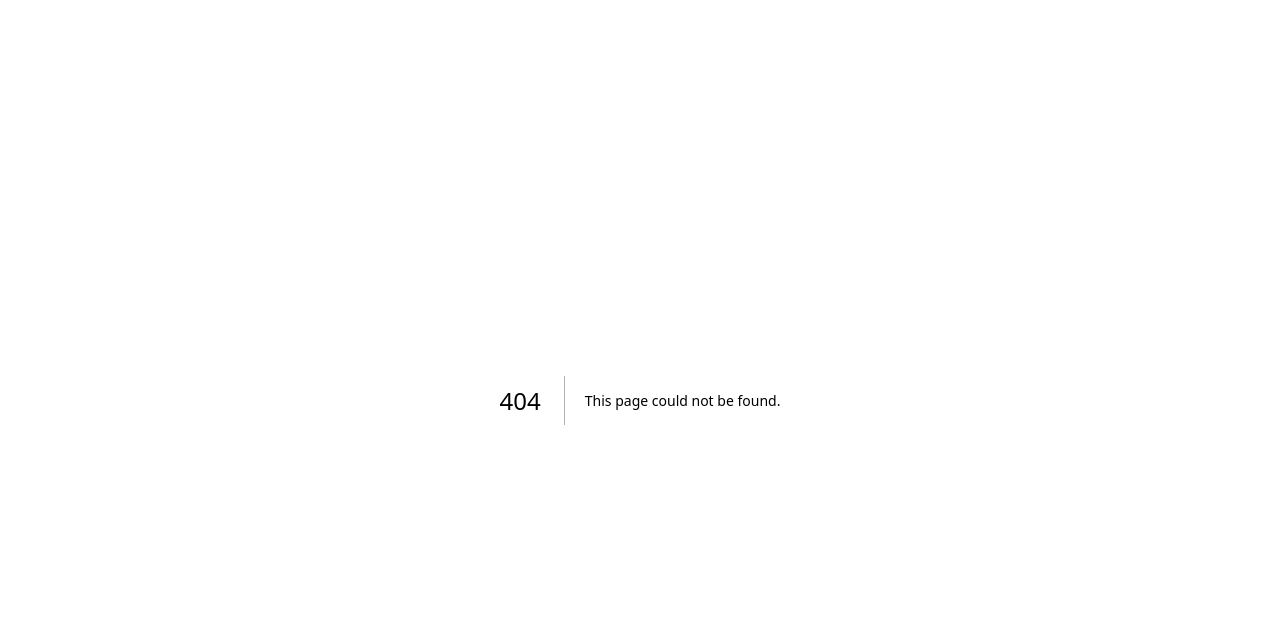
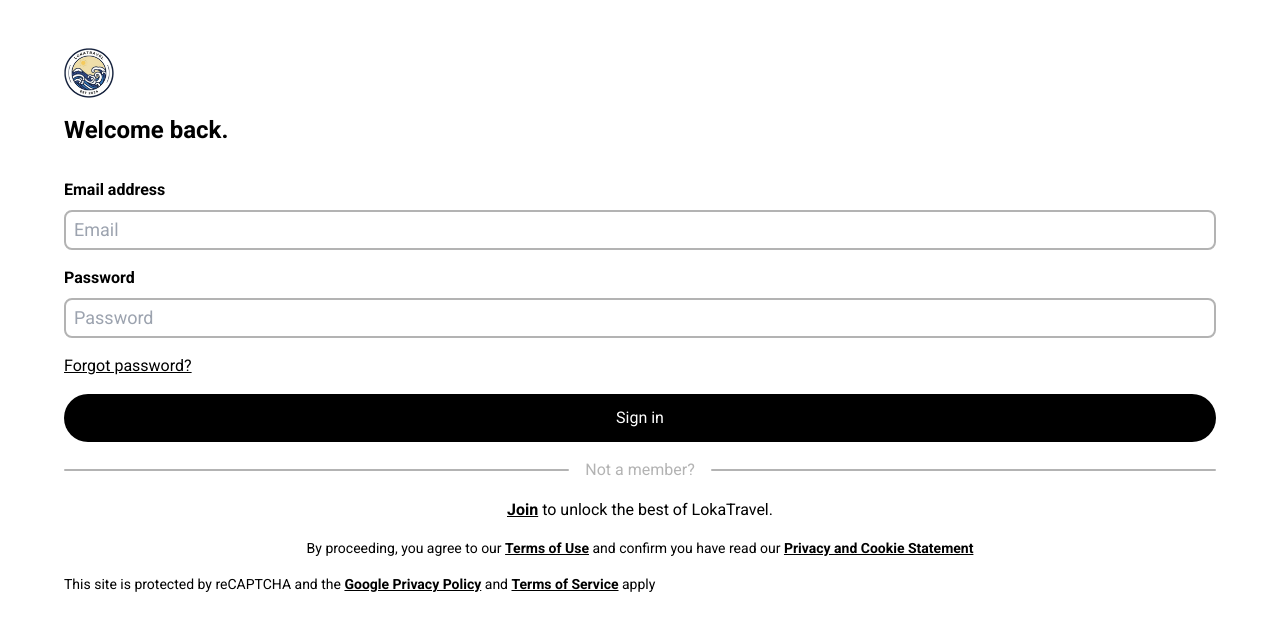
Before and after one commit to elvioander/LokaTravel, a Next.js app: page /auth/signin in a window 1280 px wide. Before the commit this address had no page. Shown: the top 630 px of the page. Built offline with nearby package versions, Linux system fonts and the light colour scheme.

Commit message:
Add auth secret and sign-in feature

```diff
--- /dev/null
+++ b/app/api/auth/[...nextauth]/route.js
@@ -0,0 +1,3 @@
+import { handlers } from "@/auth";
+
+export const { GET, POST } = handlers;
--- /dev/null
+++ b/app/auth/signin/page.jsx
@@ -0,0 +1,70 @@
+"use client";
+
+import React from "react";
+
+import Image from "next/image";
+
+import logoImg from "@/public/images/LokaTravel.png";
+import Legal from "@/components/login/Legal";
+
+const SignIn = () => {
+  return (
+    <div className="w-full h-screen bg-white px-16 py-12">
+      <Image src={logoImg} alt="LokaTravel Logo" width={50} height={50} />
+      <div className="flex flex-col mt-4">
+        <h2 className="font-semibold text-2xl ">Welcome back.</h2>
+        <form action="#" className="mt-8">
+          <div>
+            <label htmlFor="email" className="font-semibold">
+              Email address
+            </label>
+            <input
+              type="text"
+              name="email"
+              id="email"
+              className="border-2 border-[#b3b3b3] rounded-lg text-lg px-2 py-1 focus:outline-none focus:border-black transition ease-in duration-150 w-full mt-2"
+              placeholder="Email"
+            />
+          </div>
+          <div className="mt-4 mb-4">
+            <label htmlFor="email" className="font-semibold">
+              Password
+            </label>
+            <input
+              type="text"
+              name="password"
+              id="password"
+              className="border-2 border-[#b3b3b3] rounded-lg text-lg px-2 py-1 focus:outline-none focus:border-black transition ease-in duration-150 w-full mt-2"
+              placeholder="Password"
+            />
+          </div>
+          <a href="#" className="underline">
+            Forgot password?
+          </a>
+          <button
+            type="submit"
+            className="text-white text-center py-3 bg-black rounded-full w-full mt-4"
+          >
+            Sign in
+          </button>
+        </form>
+        <div className="flex gap-x-4 items-center text-[#b3b3b3] mt-4">
+          <div className="border-b-2 flex-grow border-[#b3b3b3] rounded-full" />
+          <p className="">Not a member?</p>
+          <div className="border-b-2 flex-grow border-[#b3b3b3] rounded-full" />
+        </div>
+        <p className="text-center mt-4">
+          <a href="#" className="underline font-semibold">
+            Join
+          </a>{" "}
+          to unlock the best of LokaTravel.
+        </p>
+        <div className="mt-4">
+          <Legal />
+        </div>
+      </div>
+    </div>
+  );
+};
+
+export default SignIn;
--- a/app/layout.jsx
+++ b/app/layout.jsx
@@ -5,6 +5,8 @@ import { Roboto } from "next/font/google";
 import "./globals.css";
 
 import MainHeader from "@/components/main-header/main-header";
+
+import { SessionProvider } from "next-auth/react";
 
 const roboto = Roboto({
   weight: ["100", "300", "400", "500", "700", "900"],
@@ -20,9 +22,11 @@ export const metadata = {
 
 const RootLayout = ({ children }) => {
   return (
-    <html lang="en">
-      <body className={`${roboto.className} relative`}>{children}</body>
-    </html>
+    <SessionProvider>
+      <html lang="en">
+        <body className={`${roboto.className} relative`}>{children}</body>
+      </html>
+    </SessionProvider>
   );
 };
 
--- /dev/null
+++ b/auth.js
@@ -0,0 +1,41 @@
+import NextAuth from "next-auth";
+
+import Credentials from "next-auth/providers/credentials";
+
+export const { handlers, signIn, signOut, auth } = NextAuth({
+  providers: [
+    Credentials({
+      credentials: {
+        email: { label: "Email", type: "email", placeholder: "Email" },
+        password: {
+          label: "Password",
+          type: "password",
+          placeholder: "Password",
+        },
+      },
+      // This authorize method which basically gives you access to credentials that user has past when they were trying to log into your application.
+      async authorize(credentials) {
+        // Only way a login becomes successful when we return a user object from this authorized callback. For all other scenarios, we can return null which means something is wrong.
+
+        let user = null;
+
+        // validate credentials
+
+        // get user
+
+        user = {
+          id: "1",
+          name: "Elvio Andersoon",
+          email: "elvioander@gmail.com",
+        };
+
+        if (!user) {
+          console.log("Invalid credentials");
+          return null;
+        }
+
+        return user;
+      },
+    }),
+  ],
+});
--- /dev/null
+++ b/components/login/Legal.jsx
@@ -0,0 +1,31 @@
+import React from "react";
+
+const Legal = () => {
+  return (
+    <>
+      <p className="text-center text-sm">
+        By proceeding, you agree to our{" "}
+        <a href="#" className="underline font-semibold">
+          Terms of Use
+        </a>{" "}
+        and confirm you have read our{" "}
+        <a href="#" className="underline font-semibold">
+          Privacy and Cookie Statement
+        </a>
+      </p>
+      <p className="mt-4 text-sm">
+        This site is protected by reCAPTCHA and the{" "}
+        <a href="#" className="underline font-semibold">
+          Google Privacy Policy
+        </a>{" "}
+        and{" "}
+        <a href="#" className="underline font-semibold">
+          Terms of Service
+        </a>{" "}
+        apply
+      </p>
+    </>
+  );
+};
+
+export default Legal;
--- a/components/login/Login.jsx
+++ b/components/login/Login.jsx
@@ -4,6 +4,7 @@ import Image from "next/image";
 import logoImg from "@/public/images/LokaTravel.png";
 import { Cancel01Icon, GoogleIcon, Mail01Icon } from "hugeicons-react";
 import LoginButton from "./LoginButton";
+import Legal from "./Legal";
 
 const Login = ({ onMenuClick }) => {
   return (
@@ -14,29 +15,16 @@ const Login = ({ onMenuClick }) => {
           Sign in to unlock the best of LokaTravel.
         </h2>
         <div className="flex flex-col mt-8 gap-y-4">
-          <LoginButton icon={GoogleIcon}>Continue with Google</LoginButton>
-          <LoginButton icon={Mail01Icon}>Continue with email</LoginButton>
+          <LoginButton icon={GoogleIcon} href="#">
+            Continue with Google
+          </LoginButton>
+          <LoginButton icon={Mail01Icon} href="/auth/signin">
+            Continue with email
+          </LoginButton>
         </div>
-        <p className="text-center mt-8 text-sm">
-          By proceeding, you agree to our{" "}
-          <a href="#" className="underline font-semibold">
-            Terms of Use
-          </a>{" "}
-          and confirm you have read our{" "}
-          <a href="#" className="underline font-semibold">
-            Privacy and Cookie Statement
-          </a>
-        </p>
-        <p className="mt-4 text-sm">
-          This site is protected by reCAPTCHA and the{" "}
-          <a href="#" className="underline font-semibold">
-            Google Privacy Policy and{" "}
-            <a href="#" className="underline font-semibold">
-              Terms of Service
-            </a>{" "}
-            apply
-          </a>
-        </p>
+        <div className="mt-8">
+          <Legal />
+        </div>
       </div>
       <button
         className="absolute z-30 right-6 top-6"
--- a/components/login/LoginButton.jsx
+++ b/components/login/LoginButton.jsx
@@ -1,11 +1,14 @@
 import React from "react";
 
-const LoginButton = ({ children, icon: Icon }) => {
+const LoginButton = ({ children, icon: Icon, href }) => {
   return (
-    <div className="border-2 border-black rounded-full w-full px-4 py-2 font-medium flex gap-x-3">
+    <a
+      href={href}
+      className="border-2 border-black rounded-full w-full px-4 py-2 font-medium flex gap-x-3"
+    >
       {Icon && <Icon />}
       <p>{children}</p>
-    </div>
+    </a>
   );
 };
 
--- a/components/main-header/main-header.jsx
+++ b/components/main-header/main-header.jsx
@@ -1,12 +1,17 @@
+"use client";
 import React from "react";
 
 import Image from "next/image";
 import Link from "next/link";
 
+import { useSession } from "next-auth/react";
+
 import logoImg from "@/public/images/LokaTravel.png";
 import { Menu09Icon, Search01Icon, UserIcon } from "hugeicons-react";
 
 const MainHeader = ({ showSearchBar, isMenuActive, onMenuClick }) => {
+  const { data: session } = useSession();
+  console.log(session);
   return (
     <nav className="flex fixed w-full  top-0 bg-white z-20 items-center justify-between p-4 shadow-sm">
       <div href="/" className="flex gap-x-2 items-center">
@@ -24,12 +29,18 @@ const MainHeader = ({ showSearchBar, isMenuActive, onMenuClick }) => {
           </div>
         )}
       </div>
+      {!session ? (
         <button
           className="rounded-full border border-[#d8d8d8] p-3"
           onClick={() => onMenuClick(!isMenuActive)}
         >
           <UserIcon size={20} />
         </button>
+      ) : (
+        <a href="#" className="font-semibold">
+          {session.user.name}
+        </a>
+      )}
     </nav>
   );
 };
--- a/package.json
+++ b/package.json
@@ -10,11 +10,15 @@
   },
   "dependencies": {
     "@googlemaps/google-maps-services-js": "^3.4.0",
+    "add": "^2.0.6",
+    "form": "^0.2.5",
     "hugeicons-react": "^0.3.0",
+    "input": "^1.0.1",
     "next": "14.2.14",
     "next-auth": "^5.0.0-beta.22",
     "react": "^18",
     "react-dom": "^18",
+    "shadcn-ui": "^0.9.2",
     "zod": "^3.23.8"
   },
   "devDependencies": {
```
Also changed, not shown: middleware.js (added, +12 -0 lines), 1 other file (tests, documents, lock files or other folders). Lines whose indentation alone changed are shown as unchanged.
